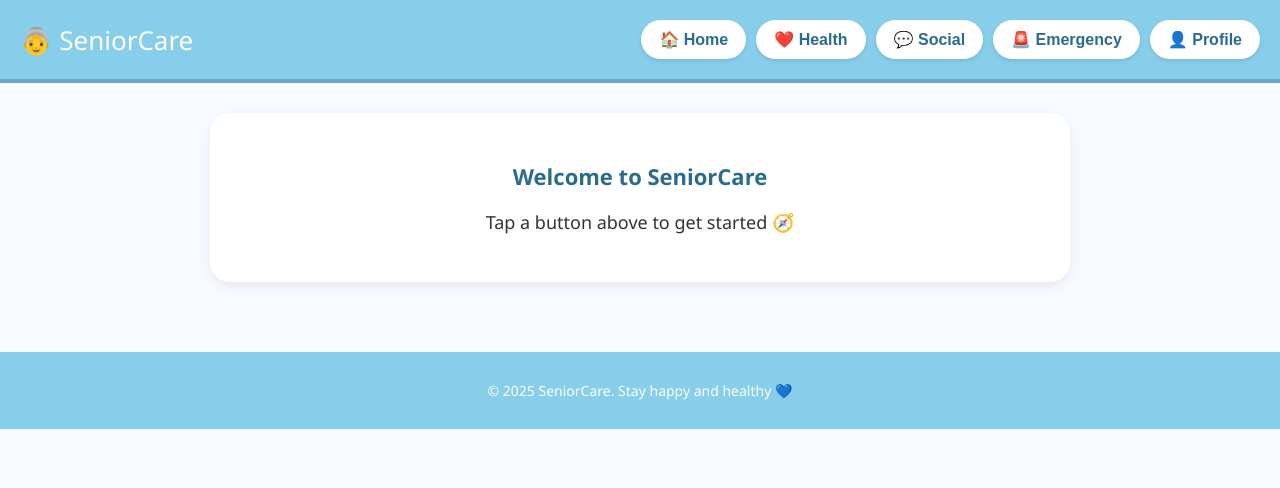
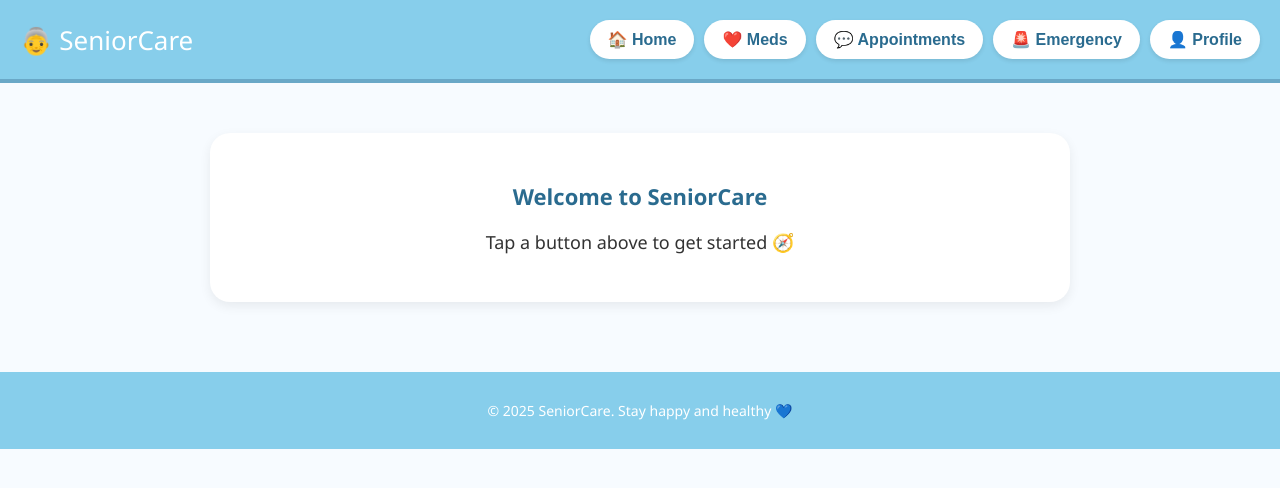
Before and after one commit to Caleb-l0/BED_ASSG2, a website: page public/home.html in a window 1280 px wide. Drawn offline with Linux system fonts and the light colour scheme.

Commit message:
Update home.html

```diff
--- a/public/home.html
+++ b/public/home.html
@@ -12,47 +12,8 @@
       color: #333;
     }
 
-    header {
-      background-color: #87ceeb;
-      display: flex;
-      justify-content: space-between;
-      align-items: center;
-      padding: 20px;
-      flex-wrap: wrap;
-      border-bottom: 4px solid #6aa8c7;
-    }
-
-    header h1 {
-      margin: 0;
-      font-size: 26px;
-      color: white;
-      font-weight: 500;
-    }
-
-    nav {
-      display: flex;
-      gap: 10px;
-      flex-wrap: wrap;
-    }
-
-    .nav-button {
-      padding: 10px 18px;
-      background-color: white;
-      color: #2a6b8f;
-      border: none;
-      border-radius: 30px;
-      font-size: 16px;
-      font-weight: bold;
-      cursor: pointer;
-      transition: all 0.2s;
-      box-shadow: 0 2px 4px rgba(0,0,0,0.1);
-      display: flex;
-      align-items: center;
-      gap: 6px;
-    }
-
-    .nav-button:hover {
-      background-color: #e0f3ff;
+    #header {
+      margin-bottom: 20px;
     }
 
     main {
@@ -87,37 +48,12 @@
       margin-top: 40px;
       font-size: 14px;
     }
-
-    @media (max-width: 600px) {
-      header {
-        flex-direction: column;
-        align-items: flex-start;
-      }
-
-      nav {
-        justify-content: center;
-        width: 100%;
-      }
-
-      .nav-button {
-        flex: 1 1 100%;
-        justify-content: center;
-      }
-    }
   </style>
 </head>
 <body>
 
-<header>
-  <h1>👵 SeniorCare</h1>
-  <nav>
-    <button class="nav-button" onclick="showContent('home')">🏠 Home</button>
-    <button class="nav-button" onclick="showContent('health')">❤️ Health</button>
-    <button class="nav-button" onclick="showContent('social')">💬 Social</button>
-    <button class="nav-button" onclick="showContent('emergency')">🚨 Emergency</button>
-    <button class="nav-button" onclick="showContent('profile')">👤 Profile</button>
-  </nav>
-</header>
+  <!-- Load reusable header -->
+  <div id="header"></div>
 
   <main>
     <div id="content" class="content-section">
@@ -131,29 +67,21 @@
   </footer>
 
   <script>
-  function showContent(section) {
-    var content = document.getElementById('content');
-    switch (section) {
-      case 'home':
-        content.innerHTML = '<h2>🏠 Home</h2><p>Your daily overview will appear here.</p>';
-        break;
-      case 'profile':
-        content.innerHTML = '<h2>👤 Profile</h2><p>Edit your name, contact and preferences here.</p>';
-        break;
-      case 'health':
-        content.innerHTML = '<h2>❤️ Health Tools</h2><p>Track your meds, appointments and vitals.</p>';
-        break;
-      case 'social':
-        content.innerHTML = '<h2>💬 Social</h2><p>Join chats or learn something new with friends.</p>';
-        break;
-      case 'emergency':
-        content.innerHTML = '<h2>🚨 Emergency Info</h2><p>Quick access to important contacts and health info.</p>';
-        break;
-      default:
-        content.innerHTML = '<h2>Welcome</h2><p>Select a feature from the top bar above.</p>';
-    }
-  }
+    // Load header.html into the page
+    fetch('header.html')
+      .then(response => response.text())
+      .then(data => {
+        document.getElementById('header').innerHTML = data;
+
+
+        // Attach event listeners (in case the HTML was fetched after DOM is ready)
+        document.querySelectorAll('.nav-button').forEach(btn => {
+          btn.addEventListener('click', function () {
+            const section = this.getAttribute('onclick').match(/'(\w+)'/)[1];
+            showContent(section);
+          });
+        });
+      });
   </script>
-
 </body>
 </html>
```
Lines whose indentation alone changed are shown as unchanged.
